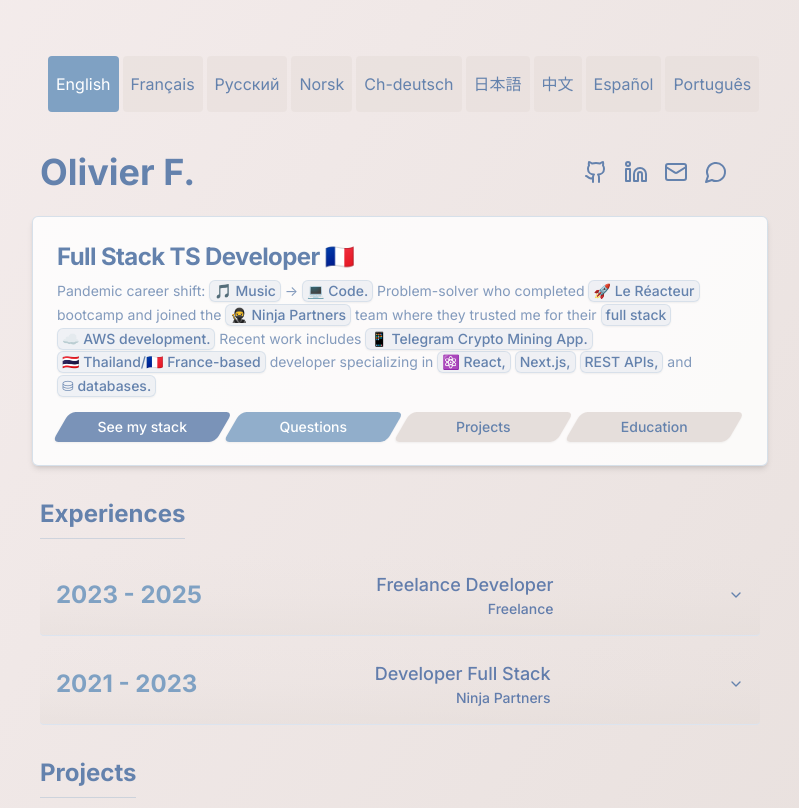
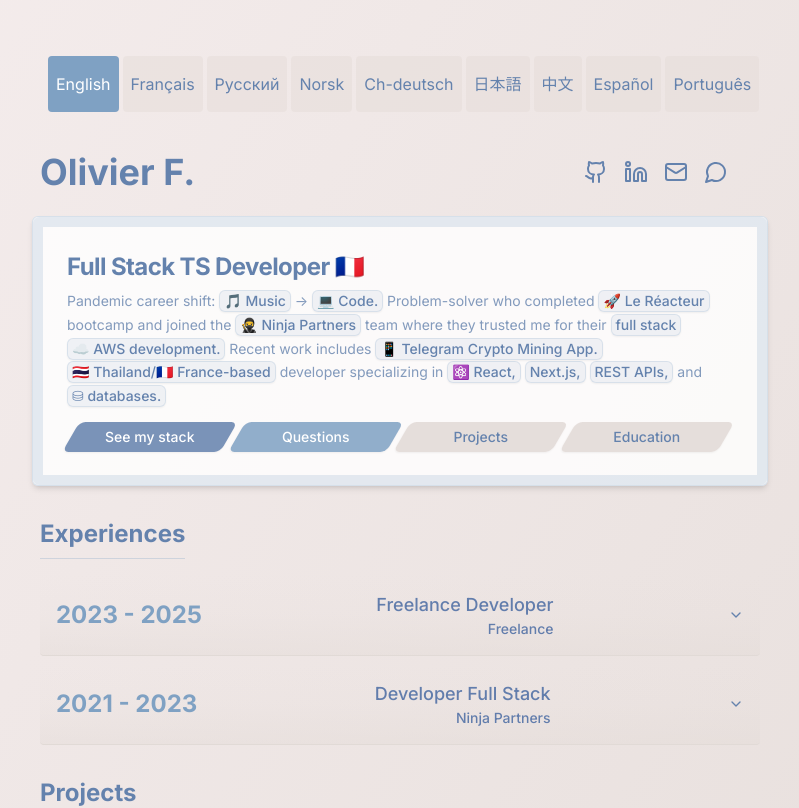
Before and after one commit to voyagebagage/portfolio-latest, a Next.js app: page / in a window 1280 px wide. Shown: the top 808 px of the page, without its empty margins (240-1039 px from the left). Built offline with nearby package versions, Linux system fonts and the light colour scheme.

Commit message:
Fix theme and styling issues - force light theme and fix card div styling

```diff
--- a/app/Portfolio.tsx
+++ b/app/Portfolio.tsx
@@ -217,6 +217,7 @@ const Portfolio: React.FC = () => {
 
           {/* About Section */}
           <Card className="mb-8 -mx-2 bg-white/80 shadow-md border border-[#7FA1C3]/30 hover:border-[#7FA1C3]/50 transition-colors ">
+            <div className="bg-transparent border-[10px] border-[#7FA1C3]/20 rounded-md">
               <CardHeader>
                 <CardTitle className="text-2xl text-[#6482AD] font-bold">
                   {t("title")}
@@ -272,6 +273,7 @@ const Portfolio: React.FC = () => {
                   </button>
                 </div>
               </CardHeader>
+            </div>
           </Card>
 
           {/* Experience Section */}
--- a/components/theme-provider.tsx
+++ b/components/theme-provider.tsx
@@ -16,16 +16,10 @@ export function ThemeProvider({ children }: { children: React.ReactNode }) {
   const [theme, setTheme] = useState<Theme>("light");
 
   useEffect(() => {
-    const storedTheme = localStorage.getItem("theme") as Theme | null;
-    const prefersDark = window.matchMedia(
-      "(prefers-color-scheme: dark)"
-    ).matches;
-
-    if (storedTheme) {
-      setTheme(storedTheme);
-    } else if (prefersDark) {
-      setTheme("dark");
-    }
+    // Force light theme - remove automatic dark mode detection
+    setTheme("light");
+    localStorage.setItem("theme", "light");
+    document.documentElement.classList.remove("dark");
   }, []);
 
   useEffect(() => {
--- a/styles/globals.css
+++ b/styles/globals.css
@@ -43,8 +43,8 @@ body {
     --accent-foreground: 351 30% 95%; /* #F5EDED */
     --destructive: 0 84% 60%;
     --destructive-foreground: 351 30% 95%; /* #F5EDED */
-    --border: 215 36% 90%; /* Light blue border */
-    --input: 215 36% 95%; /* Very light blue input */
+    --border: 25 16% 86%; /* #E2DAD6 */
+    --input: 25 16% 86%; /* #E2DAD6 */
     --ring: 215 36% 63%; /* #7FA1C3 */
     --chart-1: 218 31% 53%; /* #6482AD */
     --chart-2: 215 36% 63%; /* #7FA1C3 */
@@ -78,8 +78,8 @@ body {
     --accent-foreground: 218 31% 33%; /* Darker version of #6482AD */
     --destructive: 0 62.8% 30.6%;
     --destructive-foreground: 351 30% 95%; /* #F5EDED */
-    --border: 215 36% 40%; /* Darker blue border */
-    --input: 215 36% 35%; /* Darker blue input */
+    --border: 25 16% 50%; /* Darker version of #E2DAD6 */
+    --input: 25 16% 50%; /* Darker version of #E2DAD6 */
     --ring: 215 36% 63%; /* #7FA1C3 */
     --chart-1: 215 36% 63%; /* #7FA1C3 */
     --chart-2: 25 16% 86%; /* #E2DAD6 */
```
